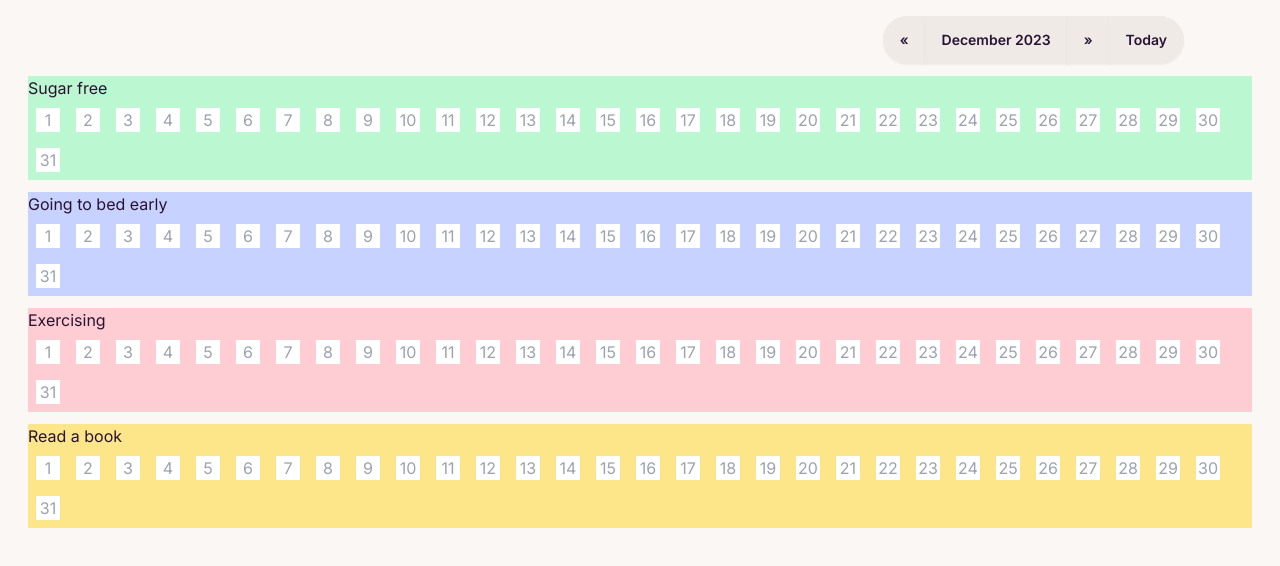
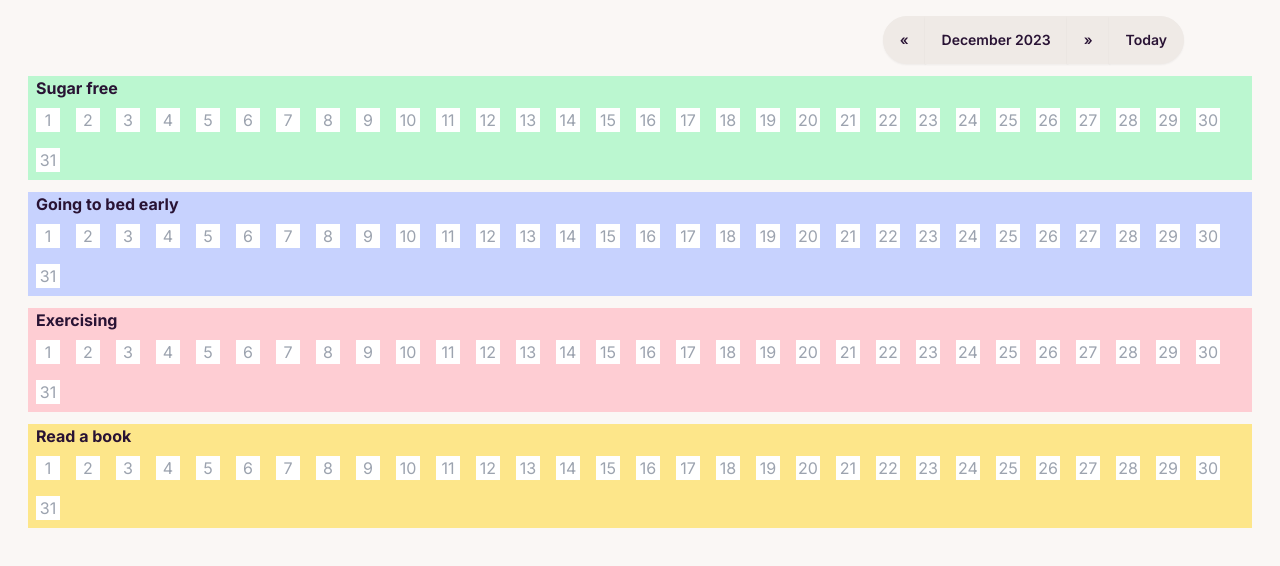
Before and after one commit to baradev/my-habit-tracker, a Next.js app: page / in a window 1280 px wide. Shown: the top 566 px of the page. Built offline with nearby package versions, Linux system fonts and the light colour scheme.

Commit message:
good styling

```diff
--- a/app/HabitLine.tsx
+++ b/app/HabitLine.tsx
@@ -29,8 +29,8 @@ const HabitLine: React.FC<HabitLineProps> = ({
 
   return (
     <div className={`flex flex-wrap justify-between m-3 ${color}`}>
-      <div className="w-full md:w-1/2 lg:w-1/3 xl:w-1/4 mb-4 md:mb-0 flex items-center">
-        <h2>{habit.name}</h2>
+      <div className="w-full md:w-1/2 lg:w-1/3 xl:w-1/4 mb-4 md:mb-0 flex items-center max-w-screen-xl xl:justify-start">
+        <h2 className="ml-2 font-bold">{habit.name}</h2>
       </div>
       <div className="flex flex-wrap">
         {Array.from({ length: daysInMonth }, (_, index) => (
```
